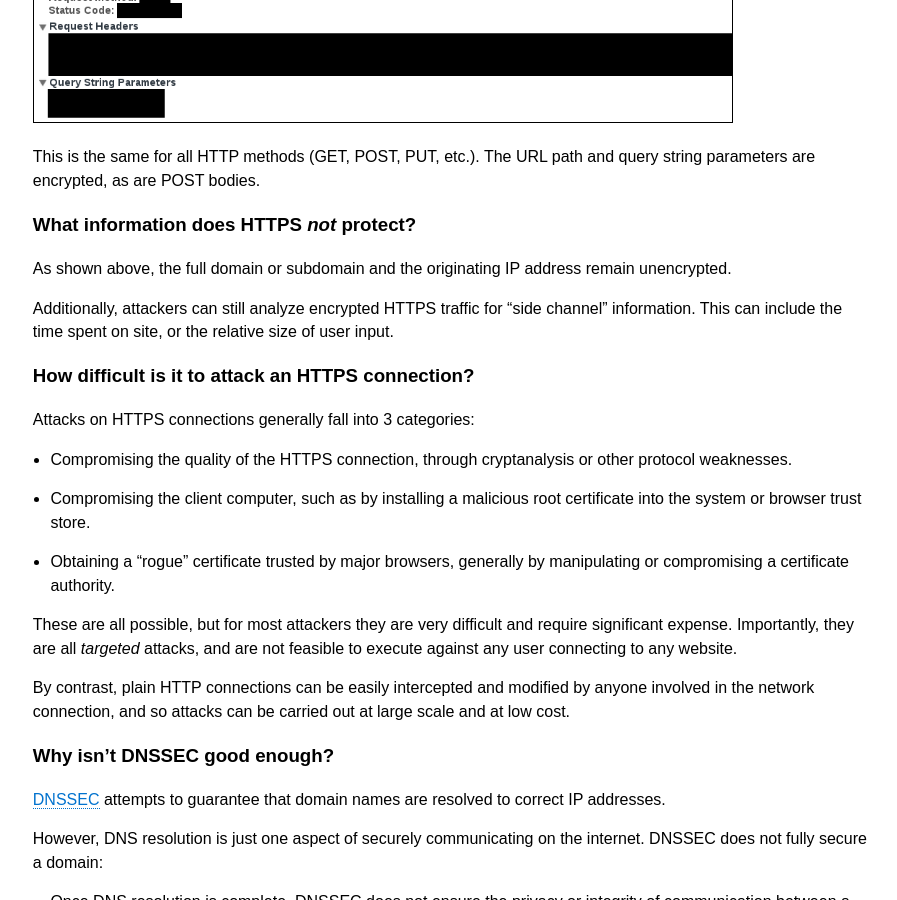
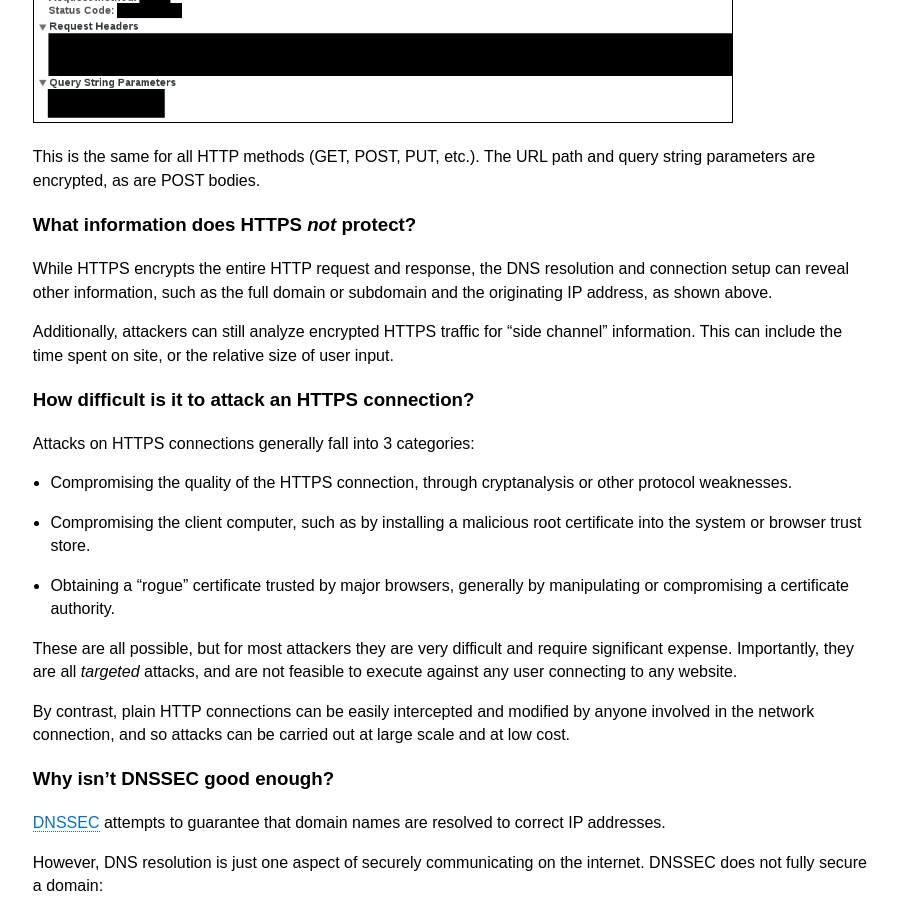
Before and after one commit to GSA/https, a Jekyll site: the page built from pages/faq.md, in a window 1280 px wide and 900 px high, scrolled down 815 px. Shown: the whole window, without its empty margins (352-1249 px from the left). Built offline with Jekyll 4.4.1, drawn with Linux system fonts in a browser that asks for light colours; Markdown is read by kramdown in place of the engine named in the settings.

Commit message:
Reword the section on what HTTPS does not protect
I'm not super happy with this rewording, since it's not absolutely accurate, yet also wordier. But it bothered me a bit that the section and the previous section imply that the HTTPS connection does not encrypt the hostname. It encrypts the hostname in the Host header or the fully qualified URI (if provided instead of a relative URI), since this is all part of the HTTP request itself. The domain/subdomain leakage comes from the DNS lookup and SNI and possibly the server certificate, depending on what names are specified.

I don't have a good solution here though. I think my suggested wording is marginally better, but I don't really like it either, and would be fine with it getting rejected.

```diff
--- a/pages/faq.md
+++ b/pages/faq.md
@@ -30,7 +30,7 @@ This is the same for all HTTP methods (GET, POST, PUT, etc.). The URL path and q
 
 ### What information does HTTPS _not_ protect?
 
-As shown above, the full domain or subdomain and the originating IP address remain unencrypted.
+While HTTPS encrypts the entire HTTP request and response, the DNS resolution and connection setup can reveal other information, such as the full domain or subdomain and the originating IP address, as shown above.
 
 Additionally, attackers can still analyze encrypted HTTPS traffic for "side channel" information. This can include the time spent on site, or the relative size of user input.
 
```
